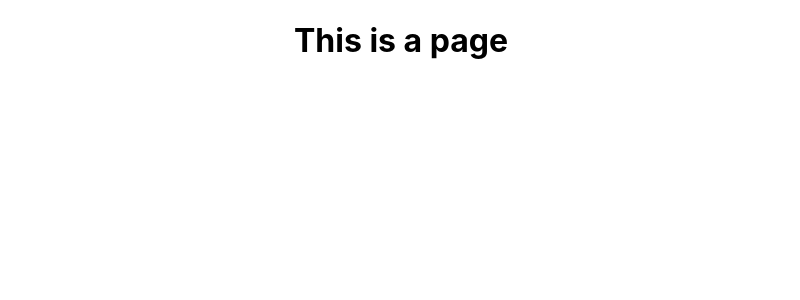
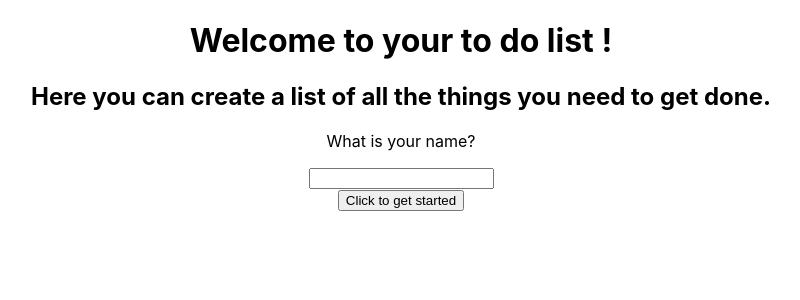
Before and after one commit to mafontana/todo-list, a React (Create React App) app: page / in a window 1280 px wide. Shown: the top 300 px of the page, without its empty margins (239-1039 px from the left). Built offline with nearby package versions, Linux system fonts and the light colour scheme.

Commit message:
added new input for name on homepage, name dynamically populates using state

```diff
--- a/src/App.js
+++ b/src/App.js
@@ -11,9 +11,17 @@ class App extends Component {
       inputValue: "",
       newTodo: "",
       search: "",
-      toDos: ["walk the dog", "drink coffee", "code", "align chakras", "sleep"]
+      toDos: [],
+      name: ""
     }
   }
+
+nameSubmit = (e) => {
+  console.log(e.target.value)
+  this.setState({
+    name: e.target.value
+  })
+}
 
 handleClick = () => {
   this.setState({
@@ -54,7 +62,7 @@ handleSearch = () => {
               handleSubmit={this.handleSubmit}
               handleChange={this.handleChange}
               handleClick={this.handleClick} /> :
-        <HomePage handleClick={this.handleClick}/>
+        <HomePage handleClick={this.handleClick} nameSubmit={this.nameSubmit} name={this.state.name}/>
       }
 
       </div>
--- a/src/components/HomePage.jsx
+++ b/src/components/HomePage.jsx
@@ -2,8 +2,15 @@ import React, { Component } from 'react';
 
 const HomePage = (props) => {
     return (
-        <div onClick={props.handleClick} className="HomePage">
-        <h1>This is a page</h1>
+        <div>
+
+        <h1>{`Welcome to your to do list ${props.name}!`}</h1>
+        <h2>Here you can create a list of all the things you need to get done.</h2>
+        <div>
+            <p>What is your name?</p>
+            <input onChange={props.nameSubmit} name="name" type="text"></input>
+        </div>
+        <button onClick={props.handleClick} className="HomePage">Click to get started</button>
         </div>
     )
 }
```
